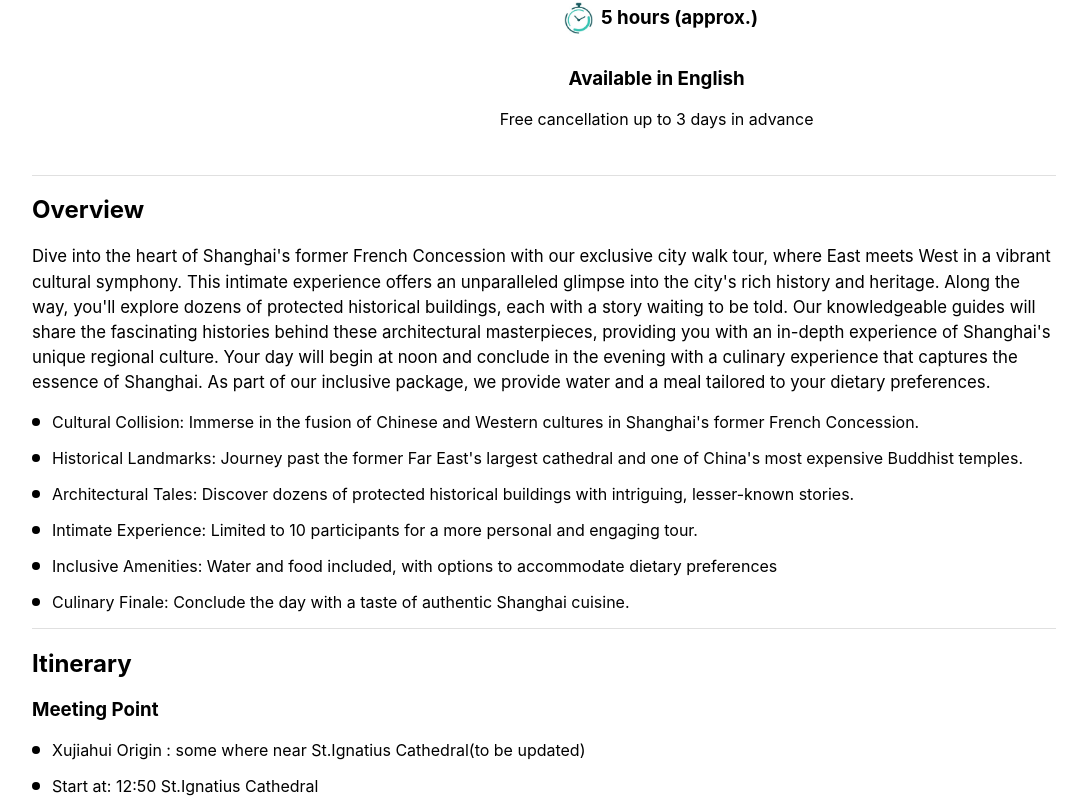
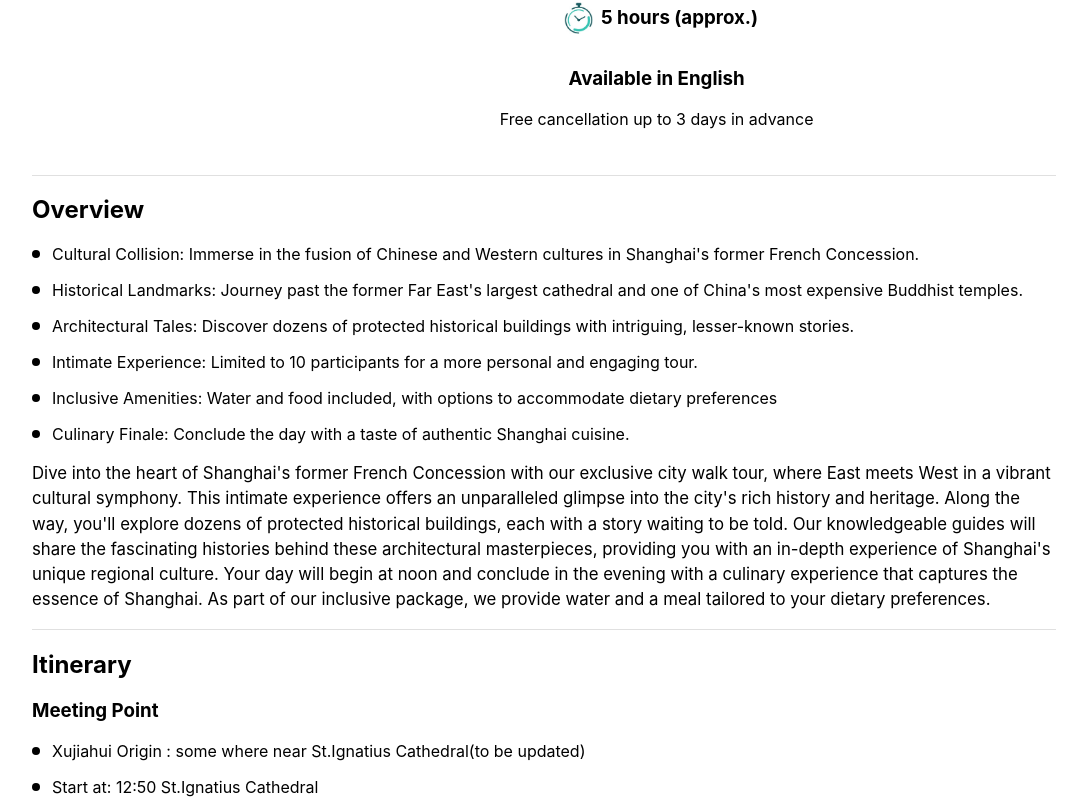
Before and after one commit to Weiqian-Ni-29/sinomad-frontend, a React (Create React App) app: page /XujiaHuiJingan in a window 1280 px wide. Shown: the part 465-1274 px from the top of the page, without its empty margins (96-1178 px from the left). Built offline with nearby package versions, Linux system fonts and the light colour scheme; no server answers.

Commit message:
update overview

```diff
--- a/src/components/XjhTripOverview.jsx
+++ b/src/components/XjhTripOverview.jsx
@@ -5,18 +5,18 @@ function XjhTripOverview() {
         <div className='outer-container'>
             <div className='overview'>
                 <h2>Overview</h2>
+                <p className="dot-before">Cultural Collision: Immerse in the fusion of Chinese and Western cultures in Shanghai's former French Concession.</p>
+                <p className="dot-before">Historical Landmarks: Journey past the former Far East's largest cathedral and one of China's most expensive Buddhist temples.</p>
+                <p className="dot-before">Architectural Tales: Discover dozens of protected historical buildings with intriguing, lesser-known stories.</p>
+                <p className="dot-before">Intimate Experience: Limited to 10 participants for a more personal and engaging tour.</p>
+                <p className="dot-before">Inclusive Amenities: Water and food included, with options to accommodate dietary preferences</p>
+                <p className="dot-before">Culinary Finale: Conclude the day with a taste of authentic Shanghai cuisine.</p>
                 <p style={{lineHeight:'1.5em', fontSize: '1.05em'}}>Dive into the heart of Shanghai's former French Concession with our exclusive city walk tour, where East meets West in a vibrant cultural symphony.
                      This intimate experience offers an unparalleled glimpse into the city's rich history and heritage.
                     Along the way, you'll explore dozens of protected historical buildings, each with a story waiting to be told. Our knowledgeable
                     guides will share the fascinating histories behind these architectural masterpieces, providing you with an in-depth experience of Shanghai's unique regional culture.
                     Your day will begin at noon and conclude in the evening with a culinary experience that captures the essence of Shanghai. As part of our inclusive
                     package, we provide water and a meal tailored to your dietary preferences.</p>
-                <p className="dot-before">Cultural Collision: Immerse in the fusion of Chinese and Western cultures in Shanghai's former French Concession.</p>
-                <p className="dot-before">Historical Landmarks: Journey past the former Far East's largest cathedral and one of China's most expensive Buddhist temples.</p>
-                <p className="dot-before">Architectural Tales: Discover dozens of protected historical buildings with intriguing, lesser-known stories.</p>
-                <p className="dot-before">Intimate Experience: Limited to 10 participants for a more personal and engaging tour.</p>
-                <p className="dot-before">Inclusive Amenities: Water and food included, with options to accommodate dietary preferences</p>
-                <p className="dot-before">Culinary Finale: Conclude the day with a taste of authentic Shanghai cuisine.</p>
             </div>
         </div>
 
```
